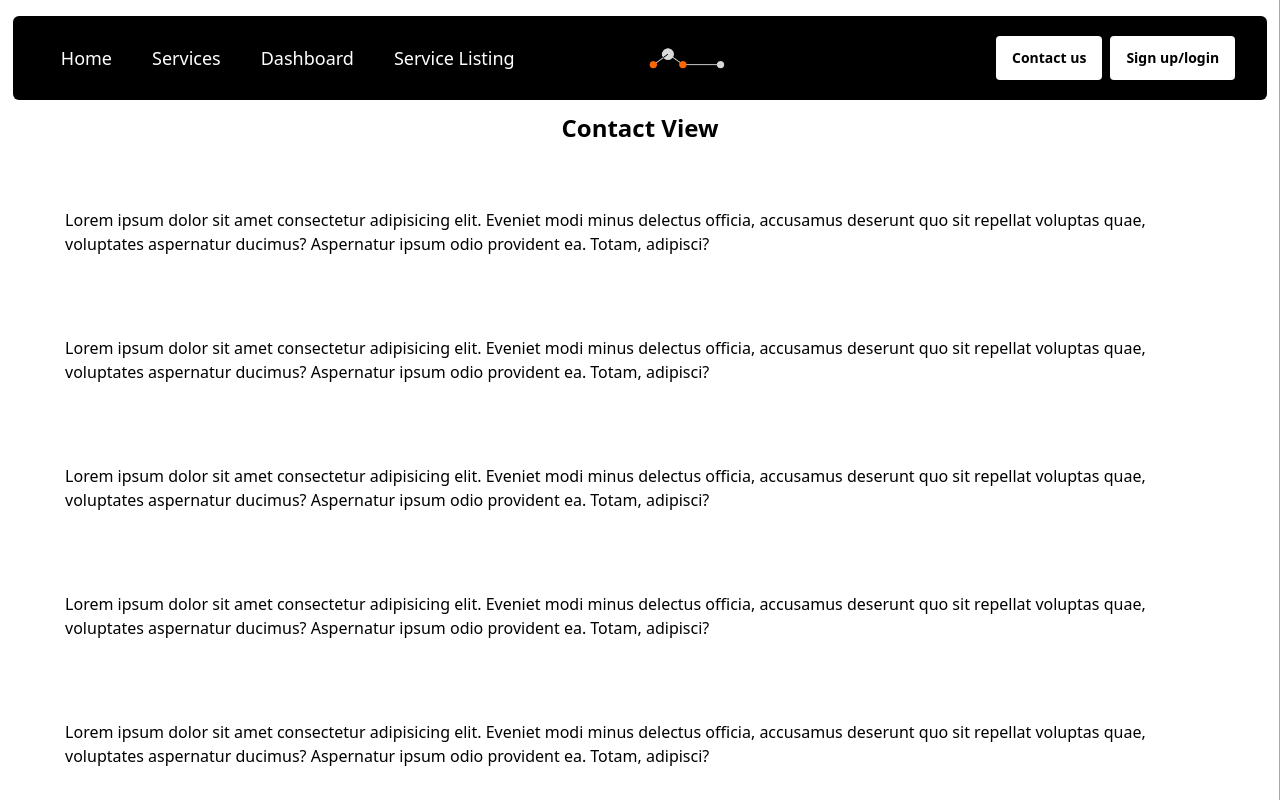
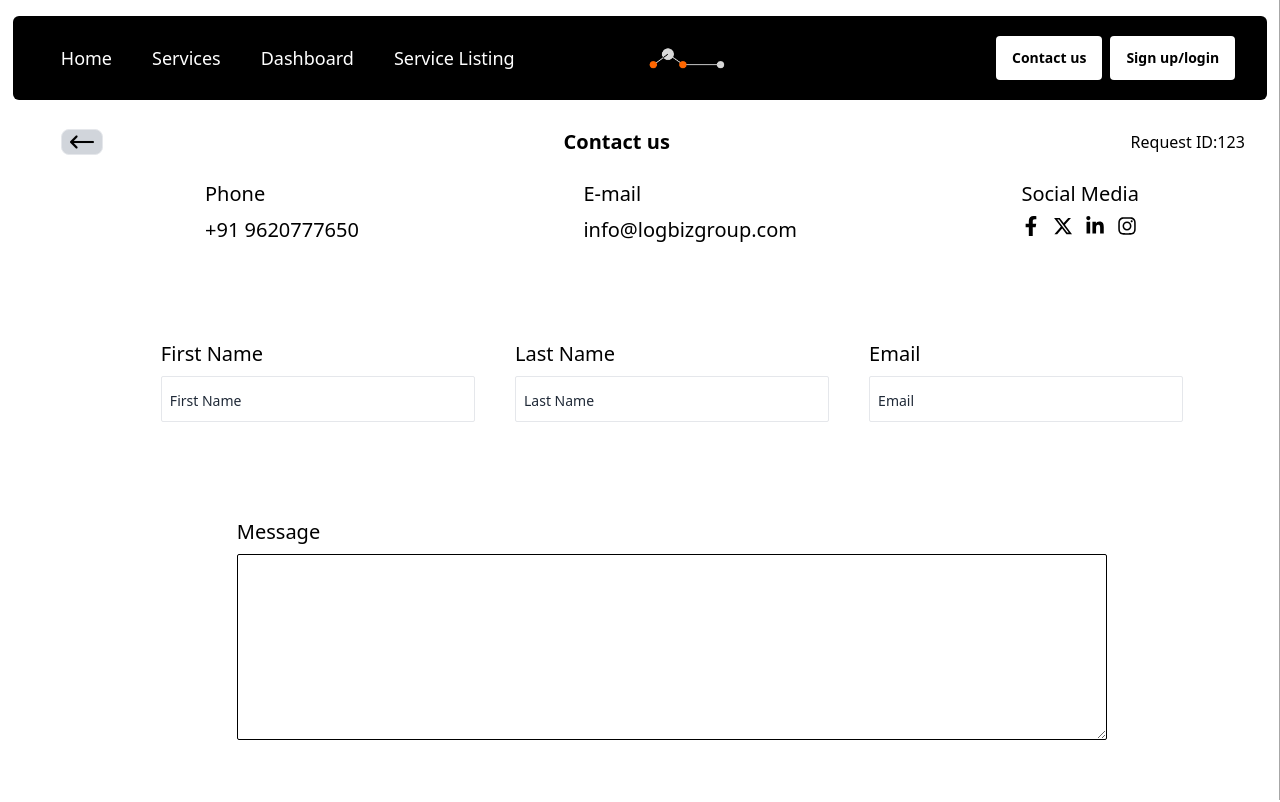
Before and after one commit to Logbiz-Private-Lilmited/LogbizFB, a React (Vite) app: page /contact in a window 1280 px wide. Shown: the top 802 px of the page. Built offline with nearby package versions, Linux system fonts and the light colour scheme.

Commit message:
added contact page

```diff
--- a/src/views/ContactView.jsx
+++ b/src/views/ContactView.jsx
@@ -1,17 +1,105 @@
+import { input } from "@testing-library/user-event/dist/cjs/event/input.js";
+import { FaFacebookF } from "react-icons/fa";
+import { FaXTwitter } from "react-icons/fa6";
+import { FaInstagram } from "react-icons/fa";
+import { FaLinkedinIn } from "react-icons/fa";
+
 export const ContactView = () => {
+  const inputCSS =
+    "border rounded-sm p-2 md:w-fit w-full placeholder:text-sm mt-2 placeholder:text-gray-800";
+
   return (
-    <div className='w-11/12 mx-auto'>
-      <h1 className='font-bold text-center mb-16 text-2xl'>Contact View</h1>
+    <>
+      <div className="flex justify-between md:items-center md:text-center h-full w-screen md:px-12 md:py-4 px-4 py-2">
+        <a
+          href="/registerCarousel"
+          className="border rounded-lg px-2 bg-gray-300 w-fit"
+        >
+          <svg
+            fill="#000000"
+            version="1.1"
+            id="Layer_1"
+            xmlns="http://www.w3.org/2000/svg"
+            xmlnsXlink="http://www.w3.org/1999/xlink"
+            viewBox="0 0 330 330"
+            xmlSpace="preserve"
+            stroke="#000000"
+            transform="rotate(90)"
+            className="md:h-[24px] md:w-[24px] h-[18px] w-[18px]"
+          >
+            <path
+              id="XMLID_30_"
+              d="M154.394,325.606C157.322,328.535,161.161,330,165,330s7.678-1.465,10.607-4.394l75-75 c5.858-5.857,5.858-15.355,0-21.213c-5.858-5.857-15.356-5.857-21.213,0L180,278.787V15c0-8.284-6.716-15-15-15 c-8.284,0-15,6.716-15,15v263.787l-49.394-49.394c-5.858-5.857-15.355-5.857-21.213,0c-5.858,5.857-5.858,15.355,0,21.213 L154.394,325.606z"
+            />
+          </svg>
+        </a>
+        <div className="flex justify-center items-center text-center w-fit">
+          <h1 className="md:text-xl font-bold flex justify-between">
+            Contact us
+          </h1>
+        </div>
+        <div className="w-fit">Request ID:{123}</div>
+      </div>
+      <form
+        action=""
+        className="md:w-full flex flex-col lg:px-24 gap-24 my-2 mx-8 text-xl"
+      >
+        <div className="w-full flex md:flex-row flex-col md:justify-around md:gap-24 gap-6 ">
+          <label htmlFor="firstName" className="flex flex-col gap-2">
+            Phone
+            <span>+91 9620777650</span>
+          </label>
 
-      <section className='flex flex-col gap-20'>
-        <p>Lorem ipsum dolor sit amet consectetur adipisicing elit. Eveniet modi minus delectus officia, accusamus deserunt quo sit repellat voluptas quae, voluptates aspernatur ducimus? Aspernatur ipsum odio provident ea. Totam, adipisci?</p>
-        <p>Lorem ipsum dolor sit amet consectetur adipisicing elit. Eveniet modi minus delectus officia, accusamus deserunt quo sit repellat voluptas quae, voluptates aspernatur ducimus? Aspernatur ipsum odio provident ea. Totam, adipisci?</p>
-        <p>Lorem ipsum dolor sit amet consectetur adipisicing elit. Eveniet modi minus delectus officia, accusamus deserunt quo sit repellat voluptas quae, voluptates aspernatur ducimus? Aspernatur ipsum odio provident ea. Totam, adipisci?</p>
-        <p>Lorem ipsum dolor sit amet consectetur adipisicing elit. Eveniet modi minus delectus officia, accusamus deserunt quo sit repellat voluptas quae, voluptates aspernatur ducimus? Aspernatur ipsum odio provident ea. Totam, adipisci?</p>
-        <p>Lorem ipsum dolor sit amet consectetur adipisicing elit. Eveniet modi minus delectus officia, accusamus deserunt quo sit repellat voluptas quae, voluptates aspernatur ducimus? Aspernatur ipsum odio provident ea. Totam, adipisci?</p>
-        <p>Lorem ipsum dolor sit amet consectetur adipisicing elit. Eveniet modi minus delectus officia, accusamus deserunt quo sit repellat voluptas quae, voluptates aspernatur ducimus? Aspernatur ipsum odio provident ea. Totam, adipisci?</p>
-        <p>Lorem ipsum dolor sit amet consectetur adipisicing elit. Eveniet modi minus delectus officia, accusamus deserunt quo sit repellat voluptas quae, voluptates aspernatur ducimus? Aspernatur ipsum odio provident ea. Totam, adipisci?</p>
-      </section>
-    </div>
-  )
-}
+          <label htmlFor="lastName" className="flex flex-col gap-2">
+            E-mail
+            <span>info@logbizgroup.com</span>
+          </label>
+          <label htmlFor="email" className="flex flex-col gap-2">
+            Social Media
+            <div className="flex items-end justify-center gap-3 w-fit">
+              <FaFacebookF />
+              <FaXTwitter />
+              <FaLinkedinIn />
+              <FaInstagram />
+            </div>
+          </label>
+        </div>
+        <div className="w-full flex md:justify-around md:flex-row flex-col">
+          <label htmlFor="firstName" className="flex flex-col">
+            First Name{" "}
+            <input type="text" className={inputCSS} placeholder="First Name" />
+          </label>
+
+          <label htmlFor="lastName" className="flex flex-col">
+            Last Name
+            <input type="text" className={inputCSS} placeholder="Last Name" />
+          </label>
+          <label htmlFor="email" className="flex flex-col">
+            Email
+            <input type="email" className={inputCSS} placeholder="Email" />
+          </label>
+        </div>
+        <div className="md:mx-24">
+          <label htmlFor="message" className="flex flex-col">
+            Message
+            <textarea
+              name="message"
+              id="message"
+              className="border-black border rounded-sm p-2 w-full placeholder:text-sm mt-2 placeholder:text-gray-800"
+              cols={114}
+              rows={6}
+            ></textarea>
+          </label>
+        </div>
+        <div className="md:col-span-2 lg:col-span-4 flex justify-end w-full">
+          <button
+            type="submit"
+            className="border rounded-md px-8 py-1 text-sm bg-gray-200"
+          >
+            Submit
+          </button>
+        </div>
+      </form>
+    </>
+  );
+};
```
